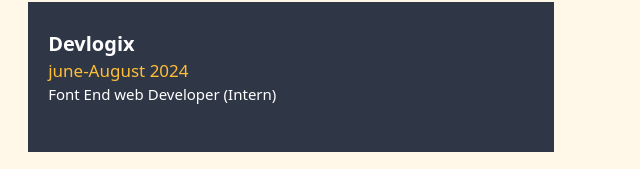
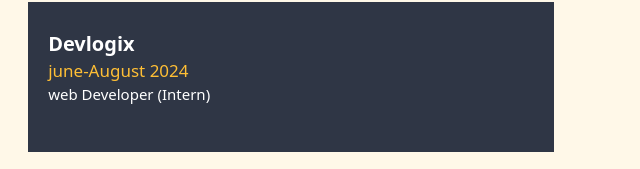
Before and after one commit to DevwithHahsir/portfolio24, a plain HTML site: page index.html in a window 1280 px wide. Shown: the part 1863-2032 px from the top of the page, 633-1273 px from the left. Drawn offline with nearby package versions, Linux system fonts and the light colour scheme.

Commit message:
Update index.html

```diff
--- a/index.html
+++ b/index.html
@@ -292,7 +292,7 @@
             <div class="experience-content" data-aos="fade-right">
               <h2>Devlogix</h2>
               <h3>june-August 2024</h3>
-              <p>Font End web Developer (Intern)</p>
+              <p>web Developer (Intern)</p>
             </div>
           </div>
           <div class="experience-list">
```
